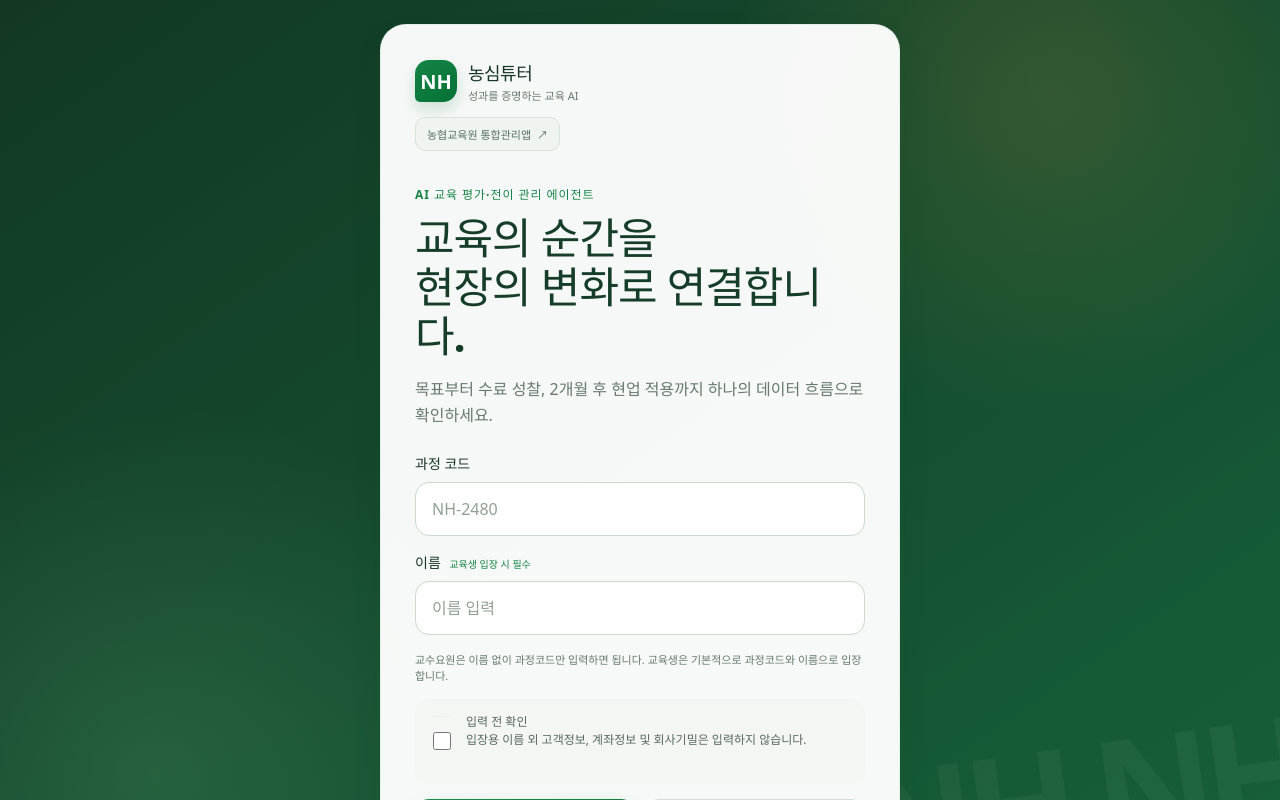
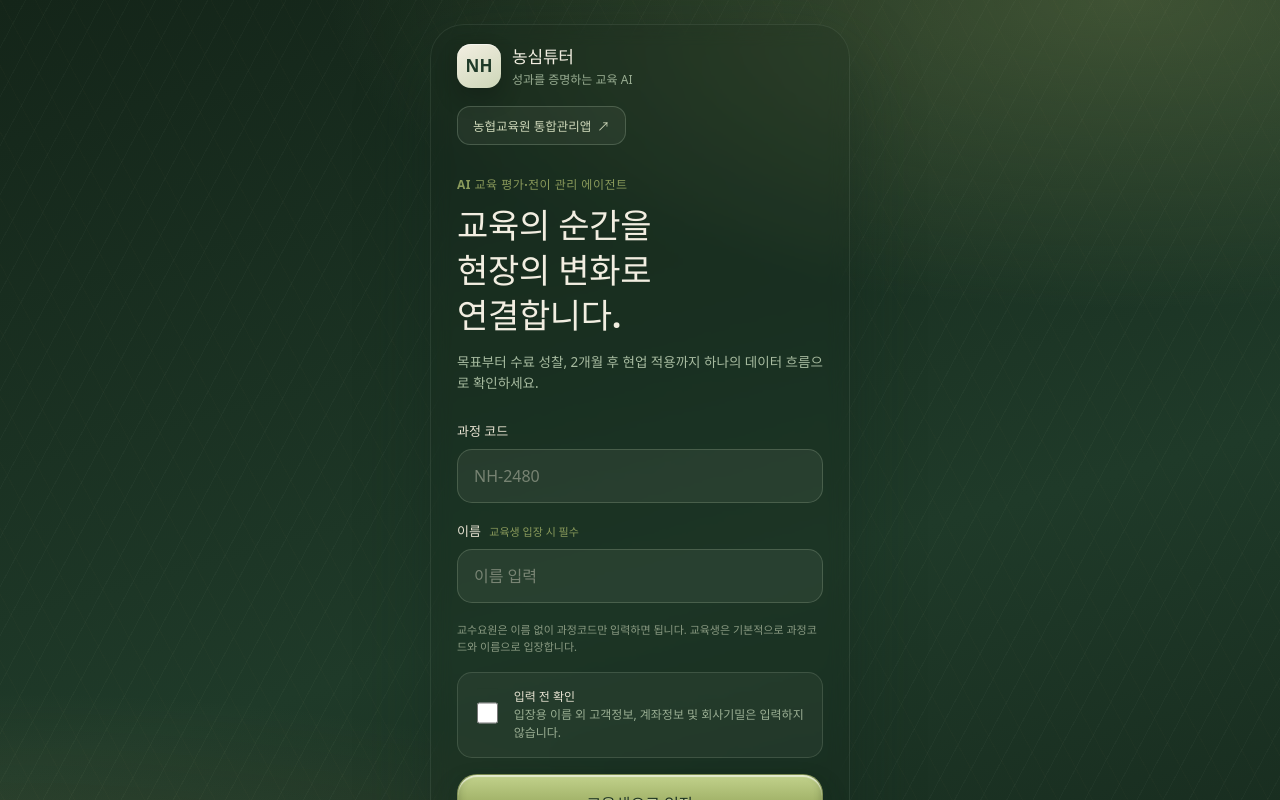
Before and after one commit to krom4146/nongsim-tutor, a React (Vite) app: page / in a window 1280 px wide. Shown: the top 800 px of the page. Built offline with nearby package versions, Linux system fonts and the light colour scheme.

Commit message:
Apply Deep Forest Olive entry redesign

```diff
--- a/src/main.jsx
+++ b/src/main.jsx
@@ -1053,12 +1053,12 @@
       <div className="entry-shell main-entry-screen">
         <main className="entry-card">
           <Brand />
-          <a className="academy-link" href="https://nh-gurye-edu.vercel.app/" target="_blank" rel="noreferrer">
+          <a className="academy-link" href="https://nh-gurye-edu.vercel.app/" target="_blank" rel="noreferrer" aria-label="농협교육원 통합관리앱 새 창으로 열기">
             농협교육원 통합관리앱 <span>↗</span>
           </a>
           <div className="entry-copy">
             <span className="eyebrow">AI 교육 평가·전이 관리 에이전트</span>
-            <h1>교육의 순간을<br />현장의 변화로 연결합니다.</h1>
+            <h1>교육의 순간을<br />현장의 변화로<br />연결합니다.</h1>
             <p>목표부터 수료 성찰, 2개월 후 현업 적용까지 하나의 데이터 흐름으로 확인하세요.</p>
           </div>
           <label className="field">
@@ -1140,12 +1140,13 @@
 function SplashScreen({ phase }) {
   return (
     <div className={`splash-screen ${phase}`} aria-label="농심튜터 시작 화면">
-      <div className="splash-pattern" aria-hidden="true">NH · NH · NH · NH · NH · NH</div>
+      <div className="splash-pattern" aria-hidden="true">NH · NH · NH</div>
       <div className="splash-content">
         <div className="splash-mark">NH</div>
         <h1>NH 농심튜터</h1>
         <p>교육의 시간을 현장의 변화로</p>
-        <small>Nonghyup Education AI</small>
+        <i aria-hidden="true" />
+        <small>NONGHYUP EDUCATION AI</small>
       </div>
     </div>
   );
--- a/src/styles.css
+++ b/src/styles.css
@@ -16,6 +16,22 @@
   --instructor-max-width: 1180px;
   --student-max-width: 820px;
   --page-gutter: clamp(14px, 3vw, 32px);
+  --forest-darkest: #142519;
+  --forest: #1f3a29;
+  --forest-deep: #15271b;
+  --forest-deep-2: #16281c;
+  --olive: #8a9a5b;
+  --olive-light: #c2d28c;
+  --olive-mid: #9fb066;
+  --olive-deep: #869a58;
+  --sage: #a7bba0;
+  --sage-muted: #9aae93;
+  --sage-soft: #8a9a82;
+  --sage-pale: #cdd6b8;
+  --cream: #f2eee1;
+  --cream-strong: #f3efe2;
+  --cream-text: #e7e2d2;
+  --cta-text: #1c3320;
 }
 *, *::before, *::after { box-sizing: border-box; }
 html, body, #root { width: 100%; min-height: 100%; overflow-x: hidden; }
@@ -1057,6 +1073,242 @@
   .stamp-seal-grid article { border-radius: 50%; }
 }
 
+/* 시안 A Deep Forest · Olive 부분 적용: 스플래시와 과정 입장 화면 전용 */
+.splash-screen {
+  color: var(--cream);
+  background:
+    radial-gradient(120% 78% at 86% 6%, rgba(138,154,91,.42), transparent 56%),
+    radial-gradient(110% 70% at 8% 102%, rgba(176,141,87,.26), transparent 60%),
+    repeating-linear-gradient(118deg, transparent 0 22px, rgba(167,187,160,.045) 22px 23px),
+    repeating-linear-gradient(62deg, transparent 0 30px, rgba(176,141,87,.035) 30px 31px),
+    linear-gradient(160deg, var(--forest-darkest) 0%, var(--forest) 52%, var(--forest-deep) 100%);
+}
+.splash-pattern {
+  inset: auto -20px 48px;
+  color: rgba(239,234,217,.05);
+  font-size: clamp(48px, 13vw, 92px);
+  font-weight: 900;
+  letter-spacing: .12em;
+  transform: rotate(-6deg);
+}
+.splash-content { padding: 0 30px; }
+.splash-mark {
+  width: 84px;
+  height: 84px;
+  margin-bottom: 26px;
+  border: 0;
+  border-radius: 24px;
+  color: var(--forest);
+  background: linear-gradient(150deg, var(--cream-strong), var(--sage-pale));
+  box-shadow: 0 14px 30px rgba(0,0,0,.3), inset 0 1px 0 rgba(255,255,255,.6);
+  font-size: 30px;
+  letter-spacing: .02em;
+}
+.splash-content h1 {
+  color: var(--cream);
+  font-size: clamp(27px, 7vw, 42px);
+  letter-spacing: -.01em;
+}
+.splash-content p {
+  margin: 12px 0 0;
+  color: var(--sage);
+  font-size: clamp(15px, 3.8vw, 18px);
+}
+.splash-content i {
+  display: block;
+  width: 34px;
+  height: 1px;
+  margin-top: 30px;
+  background: rgba(167,187,160,.4);
+}
+.splash-content small {
+  margin-top: 18px;
+  color: rgba(167,187,160,.6);
+  font-size: 11px;
+  font-weight: 700;
+  letter-spacing: .34em;
+}
+
+.entry-shell {
+  position: relative;
+  isolation: isolate;
+  align-items: center;
+  padding: max(24px, env(safe-area-inset-top)) 18px max(30px, env(safe-area-inset-bottom));
+  background:
+    radial-gradient(120% 60% at 88% 0%, rgba(138,154,91,.34), transparent 52%),
+    radial-gradient(120% 50% at 0% 100%, rgba(176,141,87,.20), transparent 60%),
+    repeating-linear-gradient(118deg, transparent 0 22px, rgba(167,187,160,.04) 22px 23px),
+    linear-gradient(165deg, var(--forest-darkest) 0%, var(--forest) 58%, var(--forest-deep-2) 100%);
+}
+.entry-shell::before {
+  content: "NH · NH · NH";
+  left: -20px;
+  right: -20px;
+  bottom: 46px;
+  color: rgba(239,234,217,.045);
+  text-align: center;
+  font-size: clamp(46px, 13vw, 78px);
+  font-weight: 900;
+  letter-spacing: .12em;
+  transform: rotate(-6deg);
+  white-space: nowrap;
+}
+.entry-shell::after {
+  content: "";
+  position: fixed;
+  inset: 0;
+  z-index: -1;
+  pointer-events: none;
+  background: repeating-linear-gradient(62deg, transparent 0 30px, rgba(176,141,87,.025) 30px 31px);
+}
+.entry-card {
+  width: min(420px, calc(100% - 18px));
+  padding: 18px 26px 30px;
+  border: 1px solid rgba(167,187,160,.12);
+  border-radius: 34px;
+  color: var(--cream);
+  background: rgba(20,37,25,.18);
+  box-shadow: 0 30px 70px rgba(20,40,28,.45);
+  backdrop-filter: blur(10px);
+}
+.entry-card .brand { color: var(--cream); }
+.entry-card .brand-mark {
+  width: 44px;
+  height: 44px;
+  border-radius: 14px;
+  color: var(--forest);
+  background: linear-gradient(150deg, var(--cream-strong), var(--sage-pale));
+  box-shadow: inset 0 1px 0 rgba(255,255,255,.55), 0 10px 22px rgba(0,0,0,.22);
+  font-size: 17px;
+}
+.entry-card .brand b { color: var(--cream); font-size: 17px; letter-spacing: -.2px; }
+.entry-card .brand span { color: var(--sage-muted); font-size: 12px; }
+.entry-card .academy-link {
+  margin-top: 18px;
+  padding: 9px 15px;
+  border-radius: 13px;
+  color: var(--sage-pale);
+  background: rgba(245,242,230,.05);
+  border: 1px solid rgba(167,187,160,.28);
+  font-size: 12.5px;
+  font-weight: 700;
+}
+.entry-card .academy-link:hover { background: rgba(245,242,230,.09); transform: translateY(-1px); }
+.entry-card .eyebrow {
+  color: var(--olive);
+  font-size: 12px;
+  letter-spacing: .04em;
+}
+.entry-copy { margin: 30px 0 26px; }
+.entry-card .entry-copy h1 {
+  color: var(--cream);
+  font-size: clamp(25px, 7vw, 34px);
+  line-height: 1.32;
+  letter-spacing: -.01em;
+}
+.entry-card .entry-copy p {
+  color: var(--sage);
+  font-size: 13.5px;
+  line-height: 1.6;
+}
+.entry-shell .field { margin: 18px 0; }
+.entry-shell .field > span {
+  color: var(--cream-text);
+  font-size: 13px;
+  font-weight: 800;
+}
+.entry-shell .field > span small { color: var(--olive); font-size: 11px; }
+.entry-shell input:not([type="checkbox"]),
+.entry-shell textarea {
+  border-radius: 15px;
+  color: var(--cream);
+  background: rgba(245,242,230,.06);
+  border: 1px solid rgba(167,187,160,.26);
+  box-shadow: none;
+}
+.entry-shell input:not([type="checkbox"])::placeholder,
+.entry-shell textarea::placeholder { color: rgba(239,234,217,.4); }
+.entry-shell input:not([type="checkbox"]):focus,
+.entry-shell textarea:focus {
+  border-color: var(--olive);
+  box-shadow: 0 0 0 3px rgba(138,154,91,.18);
+}
+.entry-shell .professor-entry-note,
+.entry-shell .demo-hint,
+.entry-shell .professor-login-panel small {
+  color: var(--sage-soft);
+  line-height: 1.6;
+}
+.entry-shell .privacy-check {
+  gap: 13px;
+  padding: 15px;
+  border-radius: 15px;
+  color: var(--sage-muted);
+  background: rgba(245,242,230,.045);
+  border: 1px solid rgba(167,187,160,.2);
+}
+.entry-shell .privacy-check b { color: var(--cream-text); }
+.entry-shell .privacy-check input {
+  width: 24px;
+  height: 24px;
+  margin-top: 0;
+  border-radius: 8px;
+  accent-color: var(--olive-light);
+}
+.entry-actions { grid-template-columns: 1fr; gap: 11px; }
+.entry-actions .primary {
+  position: relative;
+  min-height: 58px;
+  padding: 0 18px;
+  border-radius: 20px;
+  color: var(--cta-text);
+  text-shadow: 0 1px 0 rgba(255,255,255,.35);
+  background: linear-gradient(180deg, var(--olive-light) 0%, var(--olive-mid) 52%, var(--olive-deep) 100%);
+  border: 1px solid rgba(116,132,78,.7);
+  box-shadow:
+    inset 0 2px 1px rgba(255,255,255,.6),
+    inset 0 -5px 9px rgba(34,52,26,.32),
+    0 14px 24px rgba(31,58,41,.42),
+    0 4px 9px rgba(20,40,28,.28);
+}
+.entry-actions .primary:hover { transform: translateY(-1px); box-shadow: inset 0 2px 1px rgba(255,255,255,.6), inset 0 -5px 9px rgba(34,52,26,.32), 0 17px 28px rgba(31,58,41,.46), 0 5px 10px rgba(20,40,28,.3); }
+.entry-actions .primary:active {
+  transform: translateY(2px);
+  box-shadow: inset 0 2px 4px rgba(34,52,26,.4), 0 4px 10px rgba(20,40,28,.3);
+}
+.entry-actions .secondary,
+.entry-shell .professor-login-panel .primary {
+  color: var(--cream-text);
+  background: rgba(245,242,230,.055);
+  border: 1px solid rgba(167,187,160,.22);
+  box-shadow: none;
+}
+.entry-shell .professor-login-panel,
+.entry-shell .duplicate-entry-panel,
+.entry-shell .entry-class-select {
+  border-color: rgba(167,187,160,.22);
+  color: var(--cream-text);
+  background: rgba(245,242,230,.055);
+}
+.entry-shell .professor-login-panel h3,
+.entry-shell .duplicate-entry-panel b,
+.entry-shell .entry-class-select > span { color: var(--cream); }
+.entry-shell .professor-login-panel p,
+.entry-shell .duplicate-entry-panel p,
+.entry-shell .duplicate-entry-panel small,
+.entry-shell .entry-class-select small { color: var(--sage-muted); }
+.entry-shell .entry-class-select button,
+.entry-shell .duplicate-entry-panel > div > button {
+  color: var(--cream-text);
+  border-color: rgba(167,187,160,.24);
+  background: rgba(245,242,230,.06);
+}
+.entry-shell .entry-class-select button.selected {
+  color: var(--cta-text);
+  border-color: var(--olive-light);
+  background: var(--olive-light);
+}
+
 @media (prefers-reduced-motion: reduce) {
   *, *::before, *::after {
     scroll-behavior: auto !important;
```
